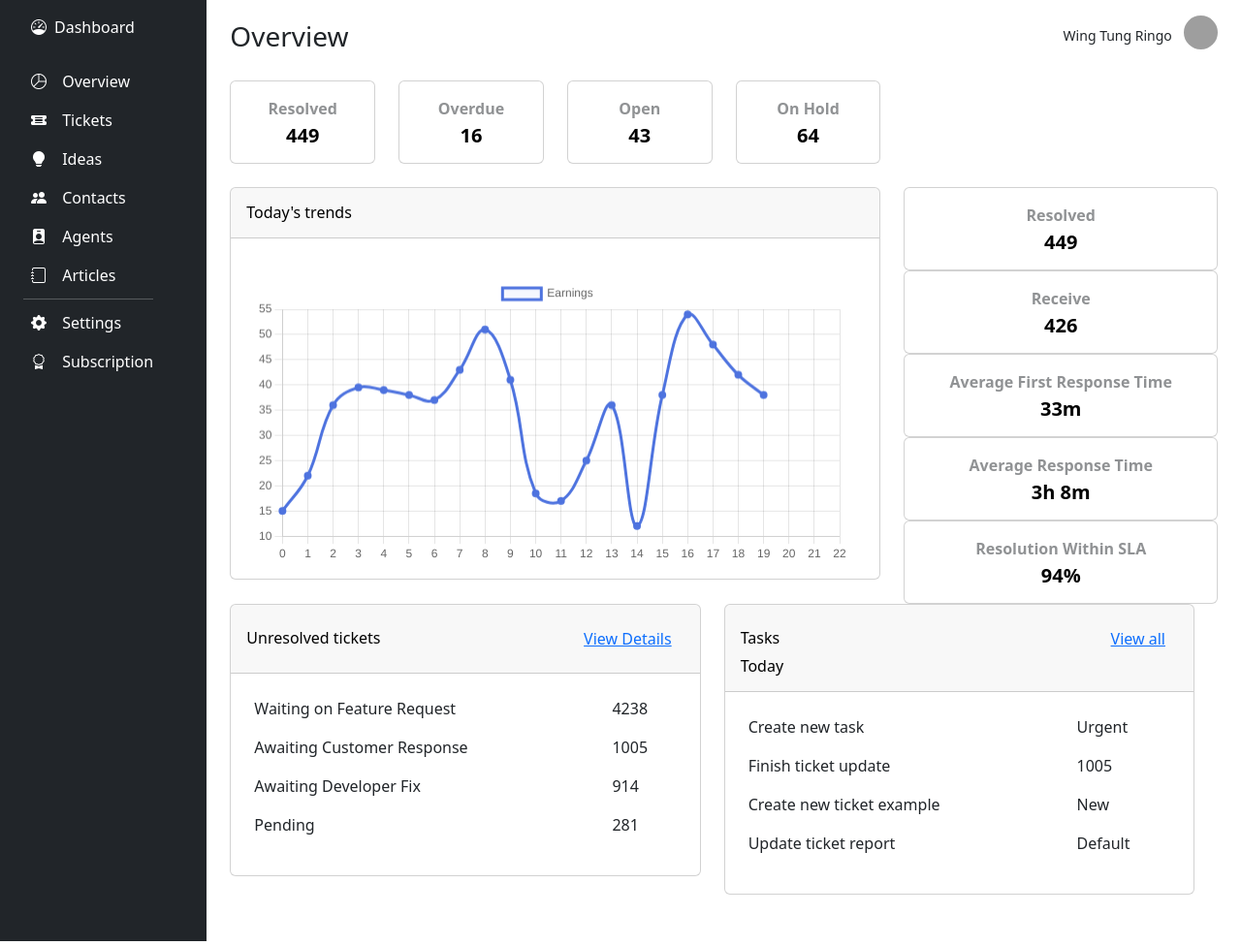
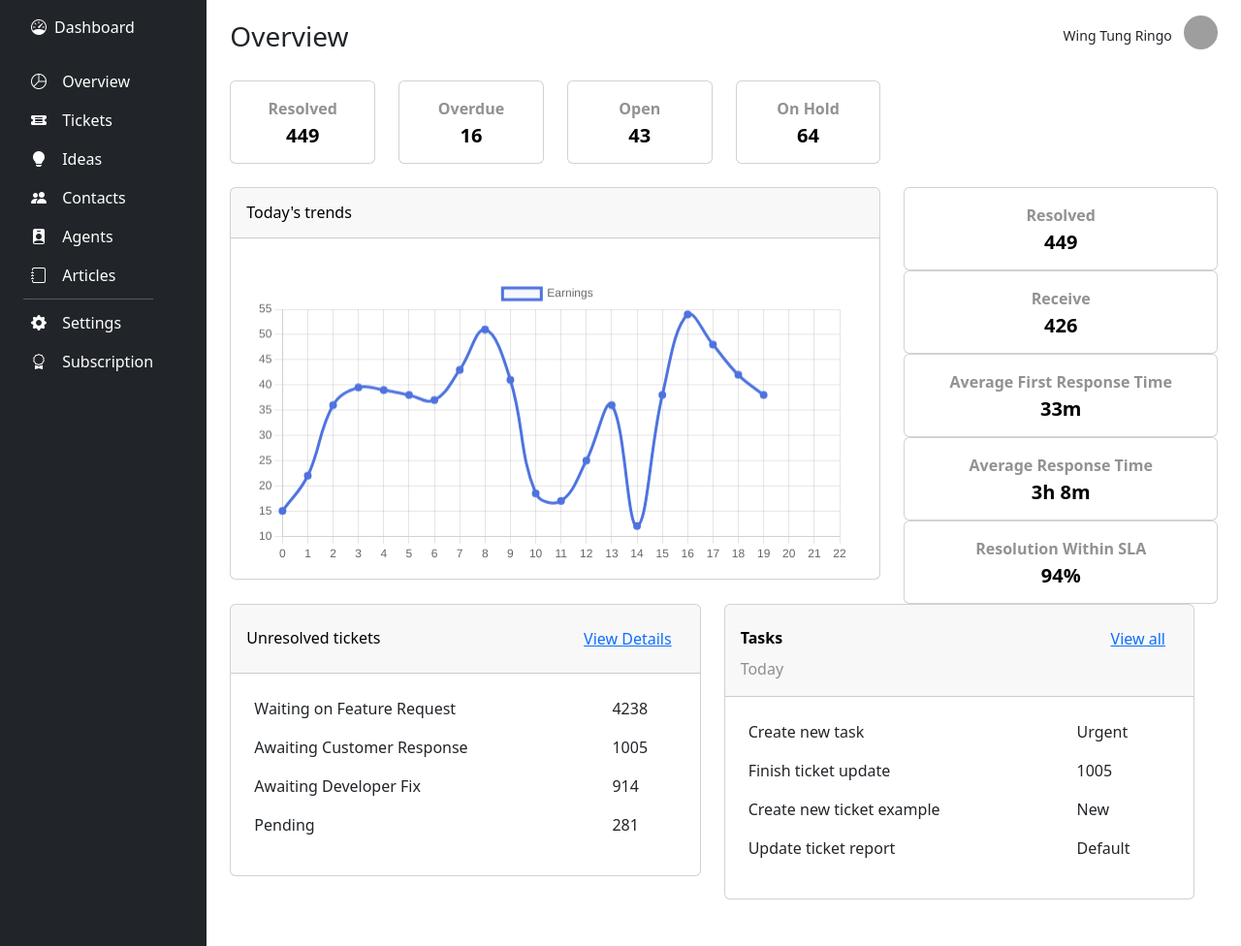
Before and after one commit to RingoGG/bootstrapAssignment, a website: page public/index.html in a window 1280 px wide. Shown: the whole page at 97% size. Drawn offline with nearby package versions, Linux system fonts and the light colour scheme; grey boxes are pictures that could not be loaded.

Commit message:
D1118T2004

```diff
--- a/public/index.html
+++ b/public/index.html
@@ -282,7 +282,6 @@
                     </div>
                     <!-- Close 2nd Content Row -->
 
-
                     <!-- 3rd Content Row -->
                     <div class="row">
 
@@ -315,7 +314,6 @@
                                                 <td>Pending</td>
                                                 <td>281</td>
                                             </tr>
-                                      <!-- Add more rows as needed -->
                                         </tbody>
                                     </table>
                                 </div>
@@ -327,12 +325,11 @@
                             <div class="card mb-4">
                                 <div class="card-header py-3">
                                     <div class="d-flex justify-content-between align-items-center">
-        <h6 class="m-0 font-weight-bold text-black">Tasks</h6>
+                                        <h6 class="m-0 font-weight-bold text-black fw-bold">Tasks</h6>
                                         <a href="#" class="btn btn-link text-primary">View all</a>
                                     </div>
-      <h6 class="m-0 font-weight-bold text-black">Today</h6>
+                                    <p class="m-0 font-weight-bold text-black text-body-tertiary">Today</p>
                                 </div>
-
                                 <div class="card-body">
                                     <!-- Table -->
                                     <table class="table table-borderless">
@@ -353,39 +350,20 @@
                                                 <td>Update ticket report</td>
                                                 <td>Default</td>
                                             </tr>
-            <!-- Add more rows as needed -->
                                         </tbody>
                                     </table>
                                 </div>
                             </div>
+                        </div>
 
                     </div>
-                <!-- /.container-fluid -->
-
-            </div>
-            <!-- End of Main Content -->
-
-
-
-        </div>
-        <!-- End of Content Wrapper -->
-
-    </div>
-    <!-- End of Page Wrapper -->
-            </div>
-        </div>
-    </div>
+                    <!-- 3rd Content Row Close-->
 
 
     <!-- Bootstrap CSS (CDN) -->
-    <link
-      href="https://cdn.jsdelivr.net/npm/bootstrap@5.3.0/dist/css/bootstrap.min.css"
-      rel="stylesheet"
-    />
-
+    <link href="https://cdn.jsdelivr.net/npm/bootstrap@5.3.0/dist/css/bootstrap.min.css" rel="stylesheet"/>
     <!-- Chart.js (CDN) -->
     <script src="https://cdn.jsdelivr.net/npm/chart.js"></script>
-
     <!-- My chart script -->
     <script src="assets/js/chart-script.js"></script>
     <!-- Bootstrap -->
```
Lines whose indentation alone changed are shown as unchanged.
